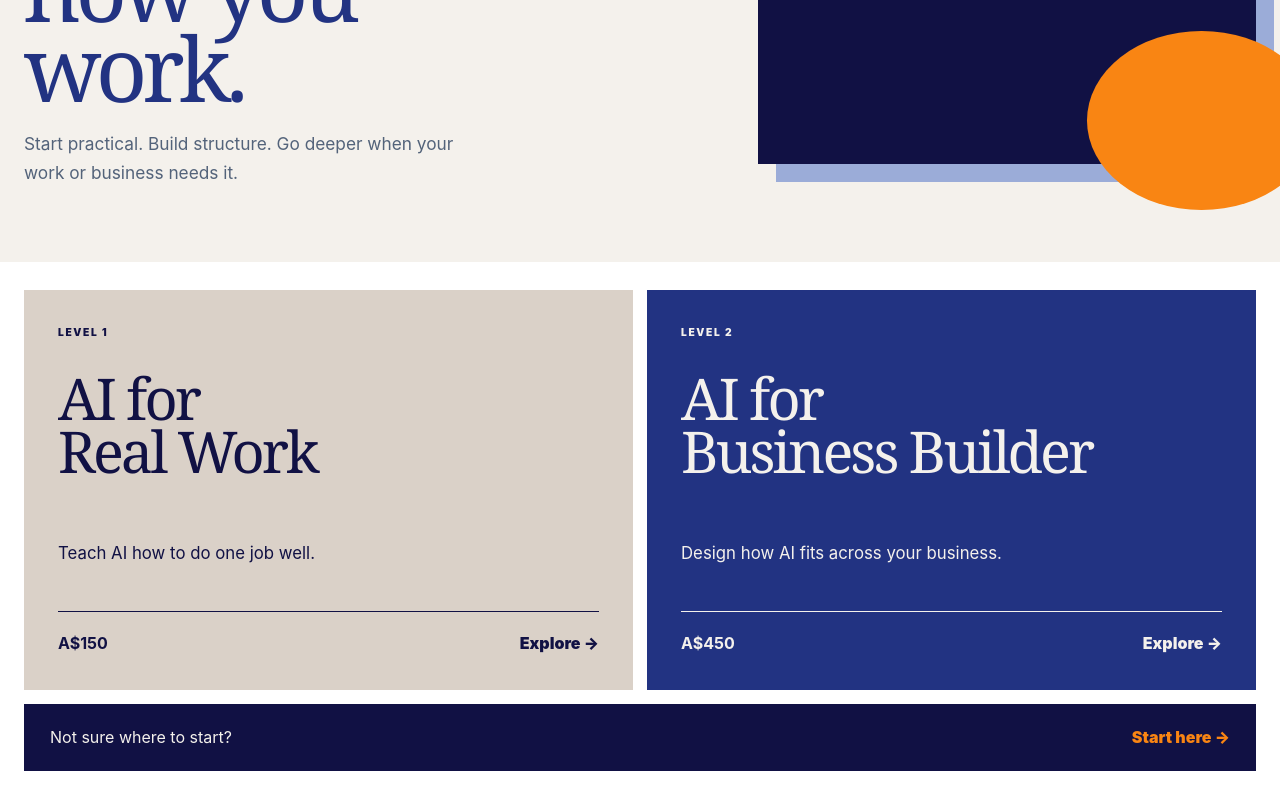
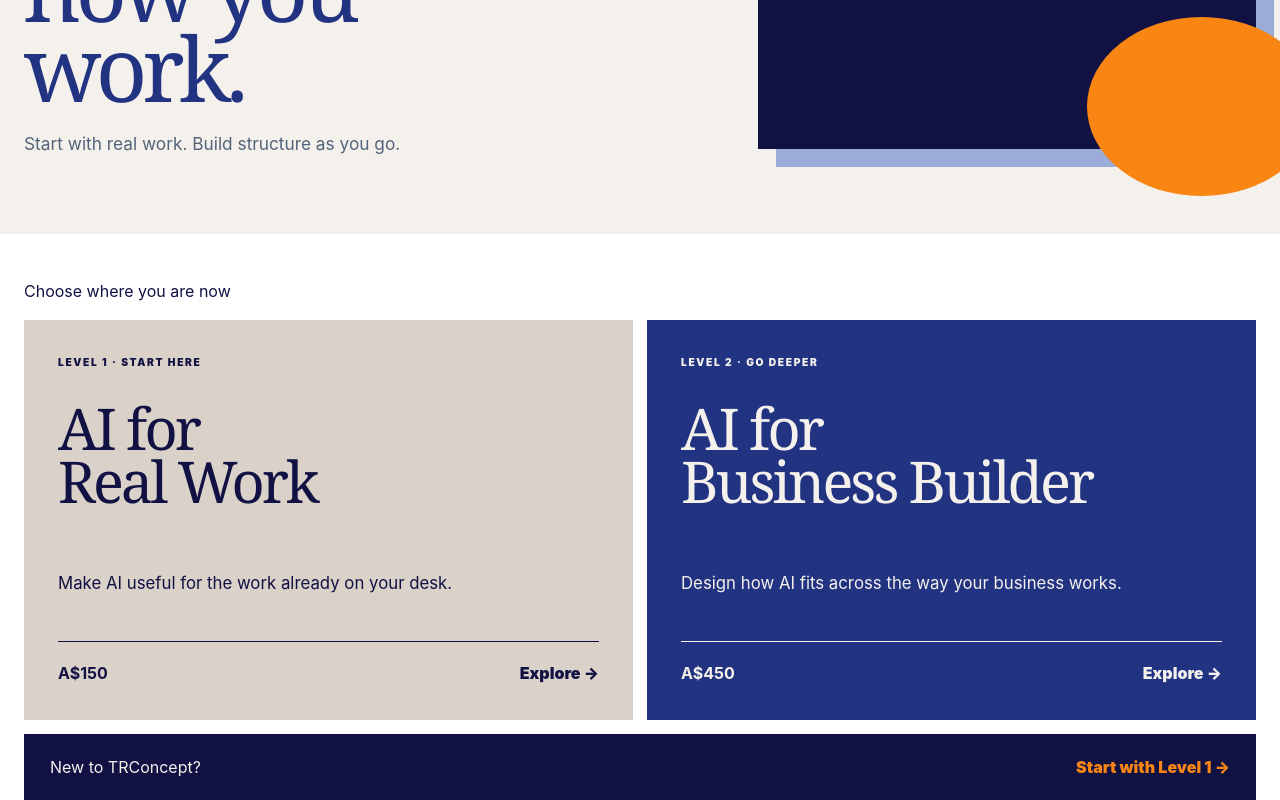
Before and after one commit to thuongr/tr-concept-website, a Next.js app: page /learn in a window 1280 px wide. Shown: the part 440-1240 px from the top of the page. Built offline with nearby package versions, Linux system fonts and the light colour scheme; no server answers; the database is empty.

Commit message:
ux: simplify Learn page and remove course comparison framing

```diff
--- a/app/learn/page.tsx
+++ b/app/learn/page.tsx
@@ -2,9 +2,9 @@ import type { Metadata } from "next";
 import Link from "next/link";
 export const metadata: Metadata = { title: "Learn" };
 export default function Page(){return <main className="learn-landing">
-<section className="learn-intro"><div className="shell learn-intro-grid"><div><p className="eyebrow">Learn · Practical AI for real work</p><h1>Learn AI by <em>building how you work.</em></h1><p className="learn-short">Start practical. Build structure. Go deeper when your work or business needs it.</p></div><div className="learn-mark" aria-hidden="true"><span>TR</span><b>LEARN</b></div></div></section>
-<section className="learn-options"><div className="shell"><div className="learn-option-grid">
-<Link href="/learn/level-1" className="learn-option level-one"><span>LEVEL 1</span><h2>AI for<br/>Real Work</h2><p>Teach AI how to do one job well.</p><footer><strong>A$150</strong><i>Explore →</i></footer></Link>
-<Link href="/learn/level-2" className="learn-option level-two"><span>LEVEL 2</span><h2>AI for<br/>Business Builder</h2><p>Design how AI fits across your business.</p><footer><strong>A$450</strong><i>Explore →</i></footer></Link>
-</div><div className="learn-footnote"><span>Not sure where to start?</span><Link href="/start-here">Start here →</Link></div></div></section>
+<section className="learn-intro"><div className="shell learn-intro-grid"><div><p className="eyebrow">Learn · Practical AI for real work</p><h1>Learn AI by <em>building how you work.</em></h1><p className="learn-short">Start with real work. Build structure as you go.</p></div><div className="learn-mark" aria-hidden="true"><span>TR</span><b>LEARN</b></div></div></section>
+<section className="learn-options"><div className="shell"><p className="learn-choice-label">Choose where you are now</p><div className="learn-option-grid">
+<Link href="/learn/level-1" className="learn-option level-one"><span>LEVEL 1 · START HERE</span><h2>AI for<br/>Real Work</h2><p>Make AI useful for the work already on your desk.</p><footer><strong>A$150</strong><i>Explore →</i></footer></Link>
+<Link href="/learn/level-2" className="learn-option level-two"><span>LEVEL 2 · GO DEEPER</span><h2>AI for<br/>Business Builder</h2><p>Design how AI fits across the way your business works.</p><footer><strong>A$450</strong><i>Explore →</i></footer></Link>
+</div><div className="learn-footnote"><span>New to TRConcept?</span><Link href="/learn/level-1">Start with Level 1 →</Link></div></div></section>
 </main>}
```
